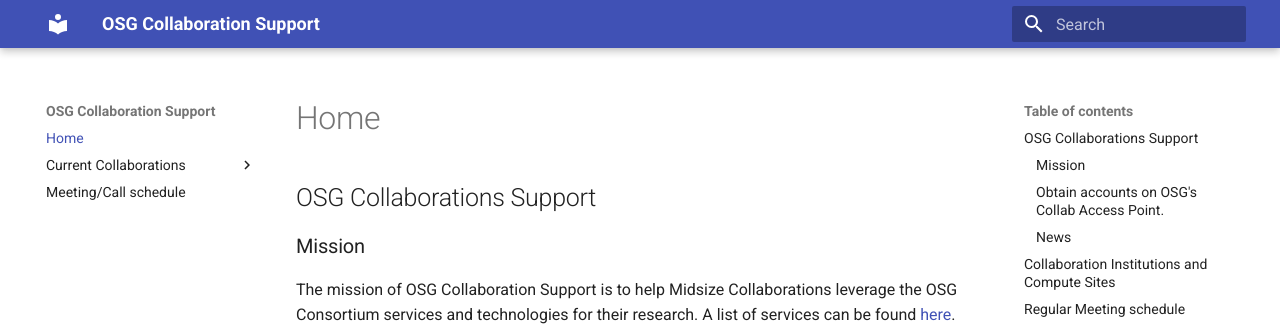
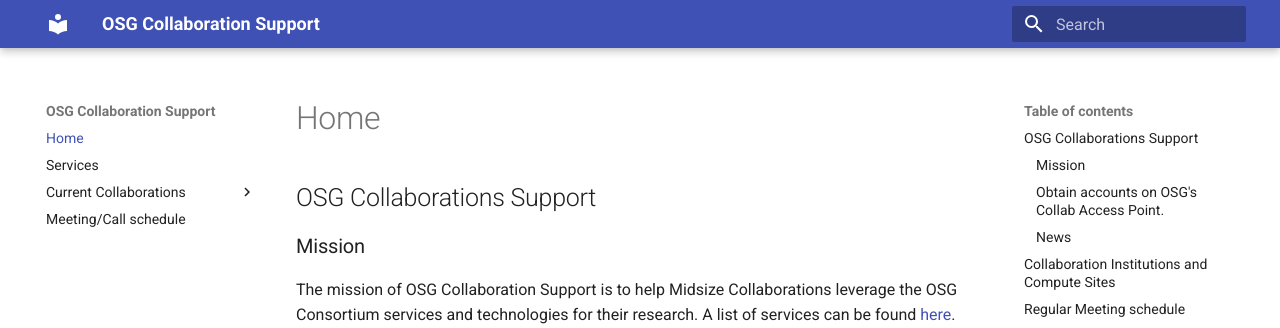
Before and after one commit to osg-htc/collaboration-support, an MkDocs documentation site: the page built from docs/index.md, in a window 1280 px wide. Shown: the top 328 px of the page. Built offline with MkDocs 1.6.1 and Material for MkDocs 9.7.7, drawn with Linux system fonts in a browser that asks for light colours.

Commit message:
Update mkdocs.yml

```diff
--- a/mkdocs.yml
+++ b/mkdocs.yml
@@ -8,6 +8,7 @@
 
 nav:
   - Home: 'index.md'
+  - Services: 'misc/services.md'
   - Current Collaborations:
     - Overview: 'projects/project-list.md'
     - REDTOP: 'projects/Redtop.md'
```
